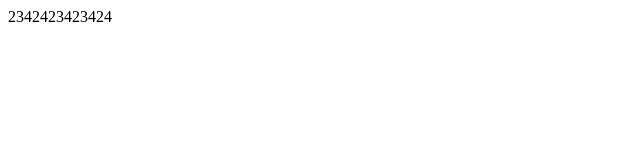
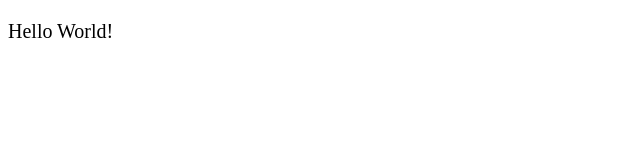
Before and after one commit to looking01/first-project, a plain HTML site: page index.html in a window 1280 px wide. Shown: the whole page, without its empty margins (0-640 px from the left). Drawn offline with Linux system fonts and the light colour scheme.

Commit message:
add HTML and CSS files

```diff
--- a/index.html
+++ b/index.html
@@ -1 +1,12 @@
-2342423423424
+<!DOCTYPE html>
+<html lang="en">
+<head>
+    <meta charset="UTF-8">
+    <meta name="viewport" content="width=device-width, initial-scale=1.0">
+    <link rel="stylesheet" href="styles.css">
+    <title>Document</title>
+</head>
+<body>
+    <p class="title">Hello World!</p>
+</body>
+</html>
--- a/styles.css
+++ b/styles.css
@@ -0,0 +1,3 @@
+.title {
+    font-size: 20px;
+}
```
